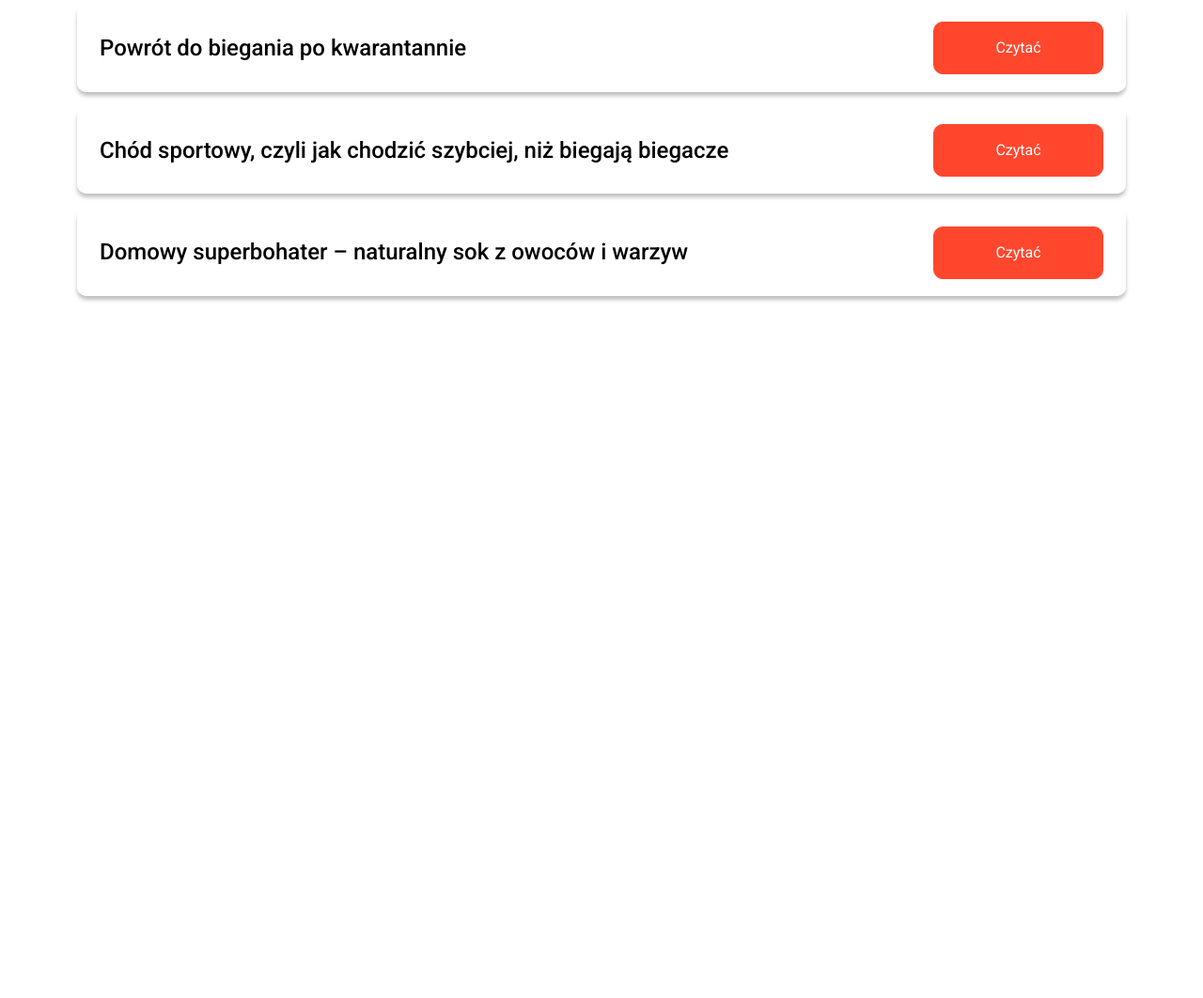
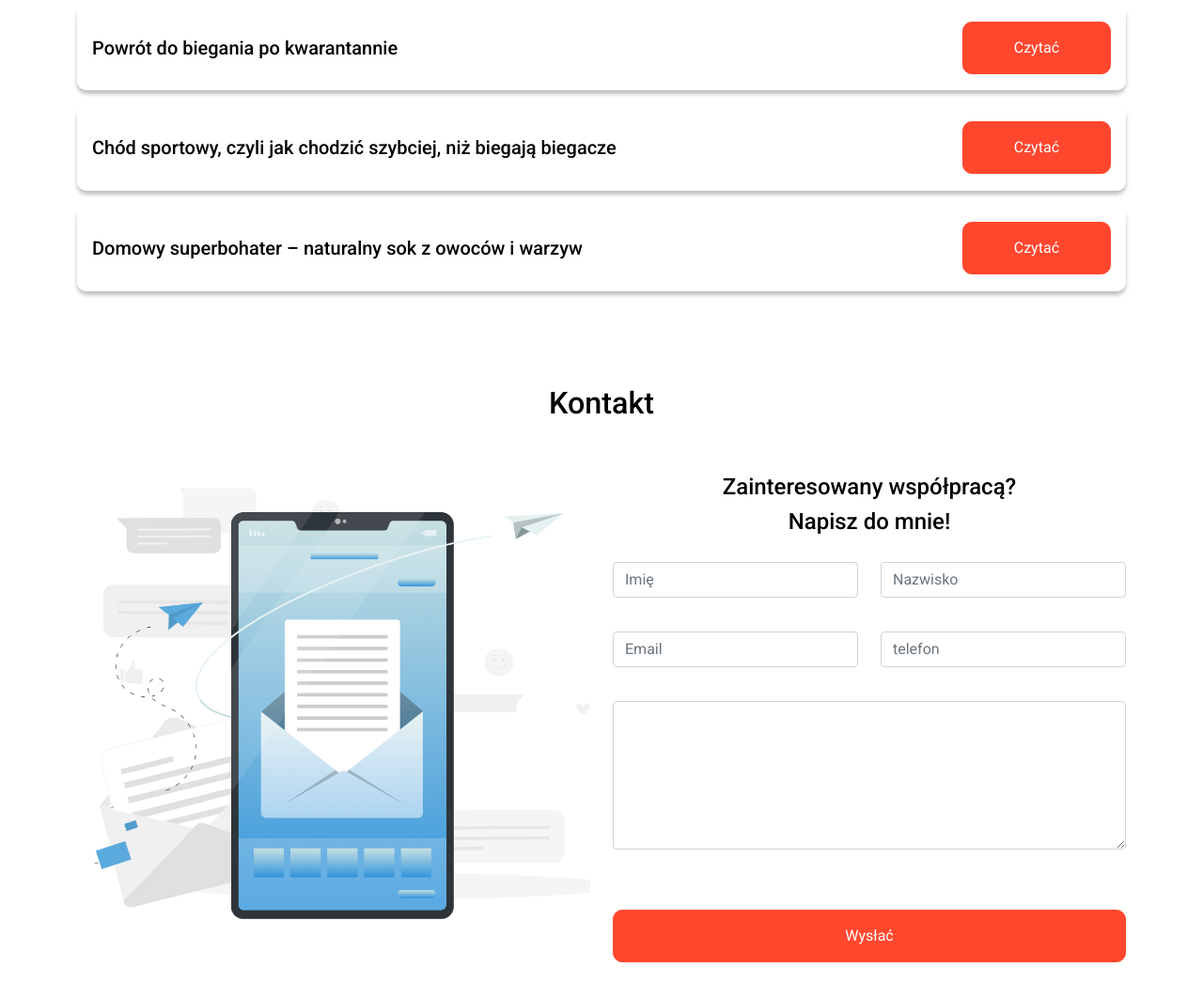
Before and after one commit to art-bohdan/page-sport, a website: page bootstrap/index.html in a window 1280 px wide. Shown: the part 5164-6226 px from the top of the page at 94% size. Before the commit the page ends 5579 px from the top, so only its background shows below. Drawn offline with nearby package versions, Linux system fonts and the light colour scheme; a web font is replaced by a local one.

Commit message:
add block contact & form

```diff
--- a/bootstrap/index.html
+++ b/bootstrap/index.html
@@ -334,30 +334,69 @@
 
 <section>
     <div class="container">
-        <div class="Opinie">
-            <h2 class="text-center card-title d-flex">Ciekawe artykuły o sporcie i diecie</h2>
+        <h2 class="text-center card-title d-flex">Ciekawe artykuły o sporcie i diecie</h2>
+        <div class="card-article justify-content-between d-md-flex align-items-center mb-3">
+        <div class="">
+            <h5 class="cover-text card-text text-op ml-3">Powrót do biegania po kwarantannie</h5>
         </div>
-        <div class="card-article justify-content-between align-items-center mb-3">
-        <div class="">
-            <h4 class="cover-text card-text text-op ml-4 d-flex">Powrót do biegania po kwarantannie</h4>
-        </div>
-        <button type="button" class="btn btn-primary btn-op mr-4 d-block">Сzytać</button>
+        <button type="button" class="btn btn-primary btn-op mr-3">Сzytać</button>
     </div>
 
-        <div class="card-article justify-content-between align-items-center mb-3">
+        <div class="card-article justify-content-between d-md-flex align-items-center mb-3">
         <div class="">
-            <h4 class="cover-text card-text text-op ml-4 d-flex">Chód sportowy, czyli jak chodzić szybciej, niż biegają biegacze</h4>
+            <h5 class="cover-text card-text text-op ml-3">Chód sportowy, czyli jak chodzić szybciej, niż biegają biegacze</h5>
         </div>
-        <button type="button" class="btn btn-primary btn-op mr-4 d-block">Сzytać</button>
+        <button type="button" class="btn btn-primary btn-op mr-3">Сzytać</button>
     </div>
 
-        <div class="card-article justify-content-between align-items-center">
+        <div class="card-article justify-content-between d-md-flex align-items-center">
         <div class="">
-            <h4 class="cover-text card-text text-op ml-4 d-flex">Domowy superbohater – naturalny sok z owoców i warzyw</h4>
+            <h5 class="cover-text card-text text-op ml-3">Domowy superbohater – naturalny sok z owoców i warzyw</h5>
         </div>
-        <button type="button" class="btn btn-primary btn-op mr-4 d-block">Сzytać</button>
+        <button type="button" class="btn btn-primary btn-op mr-3">Сzytać</button>
     </div>
     </div>
+</section>
+
+<section>
+    <div class="container">
+            <h2 class="text-center card-title d-flex">Kontakt</h2>
+        <div class="row  gy-5">
+            <div class="col-xl-6 col-md-12 d-xl-block">
+                <img src="../bootstrap/img/kontakt.png" class="w-100 w-xl-50 justify-content-center" alt="">
+            </div>
+            <div class="col-xl-6 col-md-12 ">
+                <div class="text-kontakt text-center mt-5 mb-4">
+                <h4>Zainteresowany współpracą?</h4>
+                <h4>Napisz do mnie!</h4>
+                </div>
+                <div class= "row gy-1 mt-3">
+                    <div class="col-md-6">
+                    <input type="text" class="form-control" placeholder="Imię" aria-label="First name">
+                    <div class="invalid-feedback">
+                        Please enter Name.
+                    </div>
+                </div>
+                <div class="col-md-6">
+                    <input type="text" class="form-control" placeholder="Nazwisko" aria-label="Last name">
+                </div>
+                <div class="col-md-6">
+                    <label for="inputEmail4" class="form-label">Email</label>
+                    <input type="email" class="form-control" placeholder="Email" id="inputEmail4">
+                </div>
+            <div class="col-md-6">
+                <label for="inputEmail4" class="form-label">Email</label>
+                <input type="tel" class="form-control" name="phone" placeholder="telefon" pattern="[0-9]{3}-[0-9]{2}-[0-9]{3}">
+                </div>
+                <div class="mb-3">
+                <label for="exampleFormControlTextarea1" class="form-label">Textarea</label>
+                <textarea class="form-control" id="exampleFormControlTextarea1" rows="6"></textarea>
+            </div>
+            </div>
+            <button type="button" class="btn btn-primary btn-op w-100 mt-5">Wysłać</button>
+                </div>
+            </div>
+        </div>
 </section>
 
 
--- a/bootstrap/style.css
+++ b/bootstrap/style.css
@@ -183,14 +183,12 @@ h3 {
 .btn-primary {
   background: #FF472E;
   border-radius: 10px;
-  margin-right: auto;
-  width: 181px;
+  /* margin-right: auto; */
   padding: 15px 54px;
   border-color: #FF472E;
 }
 
 .card-article {
-  display: flex;
   background: linear-gradient(0deg, #FFFFFF, #FFFFFF);
   box-shadow: 0px 4px 4px rgba(0, 0, 0, 0.25);
   border-radius: 10px;
@@ -209,7 +207,6 @@ h3 {
 }
 
 .btn-op {
-  justify-content: between;
   color: #fff;
   margin-top: revert;
   margin-bottom: revert;
@@ -223,3 +220,7 @@ h3 {
   margin-top: revert;
   margin-bottom: revert;
 }
+
+.text-kontakt h4 {
+  color: #000000;
+}
```
Also changed, not shown: bootstrap/img/kontakt.png (added).
